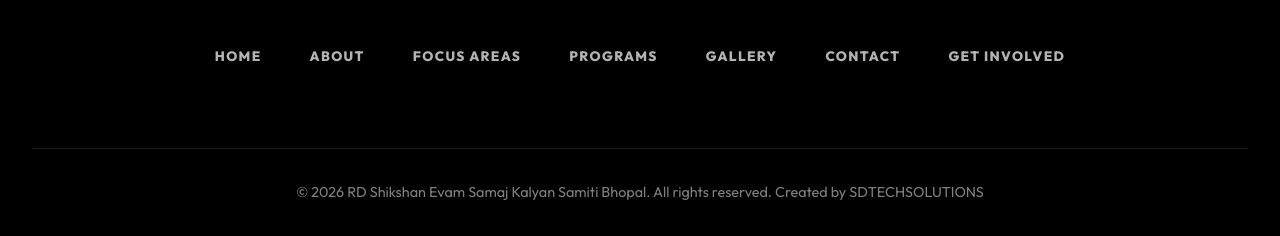
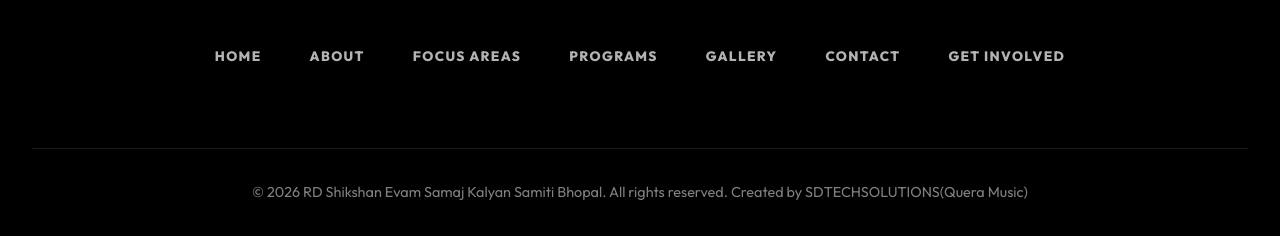
Before and after one commit to rdsesksbpl/rdsesksbpl.github.io, a plain HTML site: page index.html in a window 1280 px wide. Shown: the part 9227-9463 px from the top of the page. Drawn offline with nearby package versions, Linux system fonts and the light colour scheme.

Commit message:
Update index.html

```diff
--- a/index.html
+++ b/index.html
@@ -794,7 +794,7 @@
         </div>
 
         <div class="footer-bottom">
-            <div>&copy; 2026 RD Shikshan Evam Samaj Kalyan Samiti Bhopal. All rights reserved. Created by SDTECHSOLUTIONS</div>
+            <div>&copy; 2026 RD Shikshan Evam Samaj Kalyan Samiti Bhopal. All rights reserved. Created by SDTECHSOLUTIONS(Quera Music)</div>
         </div>
     </footer>
 
```
